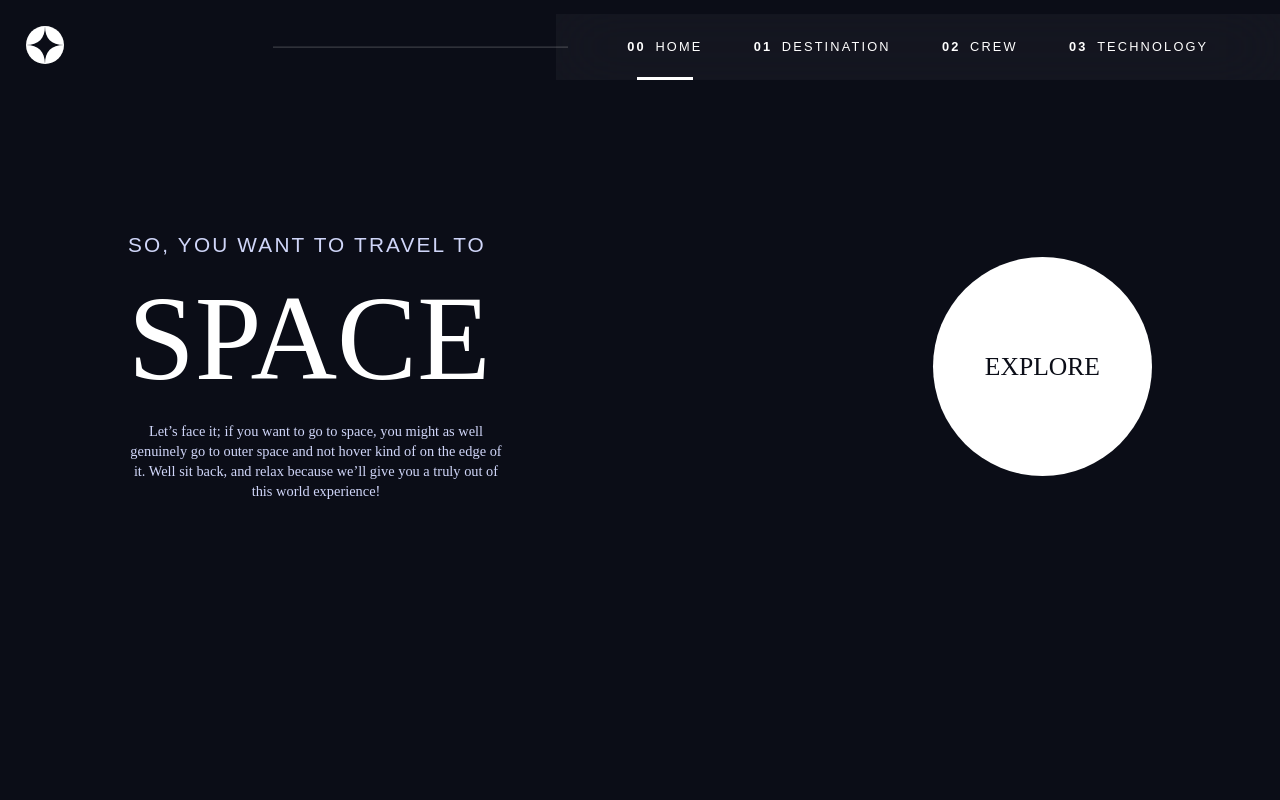
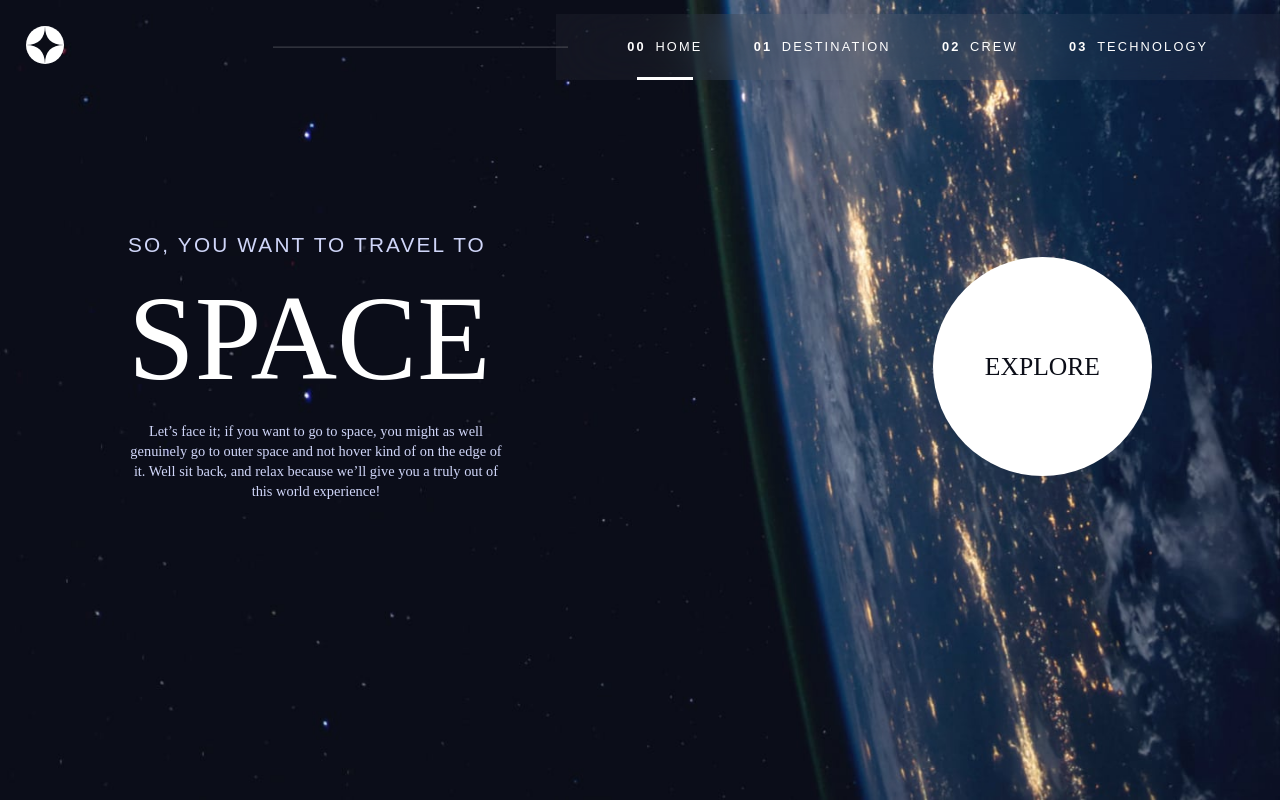
Before and after one commit to No0ne003/space-tourism, a plain HTML site: page index.html in a window 1280 px wide. Drawn offline with Linux system fonts and the light colour scheme.

Commit message:
fixing backgorund problem

```diff
--- a/css/style.css
+++ b/css/style.css
@@ -12,21 +12,21 @@
 /* Backgorund */
 @media only screen and (min-width: 375px) {
   body {
-    background: url("assets/home/background-home-mobile.jpg");
+    background: url("../assets/home/background-home-mobile.jpg");
     background-size: cover;
     height: 100vh;
   }
 }
 @media only screen and (min-width: 768px) {
   body {
-    background: url("assets/home/background-home-tablet.jpg");
+    background: url("../assets/home/background-home-tablet.jpg");
     background-size: cover;
     height: 100vh;
   }
 }
 @media only screen and (min-width: 1280px) {
   body {
-    background: url("assets/home/background-home-desktop.jpg");
+    background: url("../assets/home/background-home-desktop.jpg");
     background-size: cover;
     height: 100vh;
   }
```
